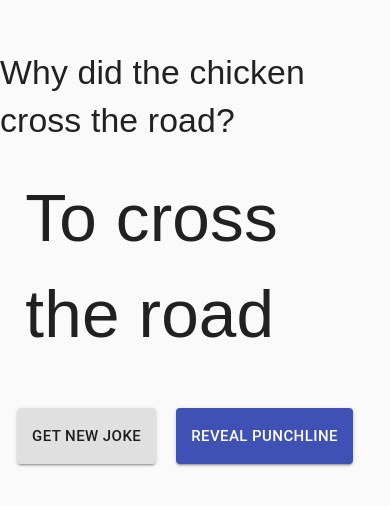
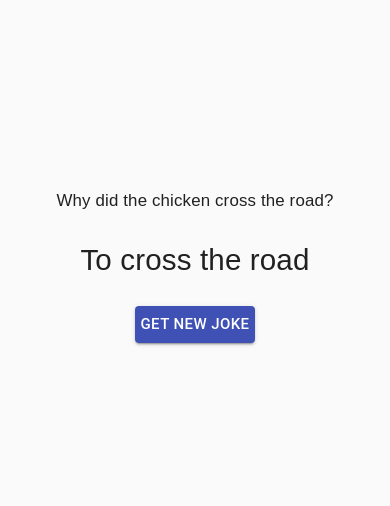
Before and after one commit to Benjamin-Wofford/random_joke, a React (Create React App) app: page / in a window 390 px wide. Shown: the part 156-662 px from the top of the page. Built offline with nearby package versions, Linux system fonts and the light colour scheme.

Commit message:
removed reveal punchline button to simplify UI and reduce friction between the user

```diff
--- a/public/index.html
+++ b/public/index.html
@@ -28,7 +28,7 @@
       work correctly both with client-side routing and a non-root public URL.
       Learn how to configure a non-root public URL by running `npm run build`.
     -->
-    <title>React App</title>
+    <title>Random Joke Generator</title>
   </head>
   <body>
     <noscript>You need to enable JavaScript to run this app.</noscript>
--- a/src/components/App.css
+++ b/src/components/App.css
@@ -26,3 +26,25 @@ body, html {
   font-family: 'Sulphur Point', sans-serif;
   margin: 3vh;
 }
+
+@media screen and (max-width: 1000px){
+  .setup{
+    font-size: 2vh;
+  }
+
+  .punchline{
+    font-size: 3.5vh;
+  }
+}
+
+/* media query for iphone 5 */
+
+/* @media screen and (device-aspect-ratio: 40/71) {
+  .setup{
+    font-size: 1vh;
+  }
+
+  .punchline{
+    font-size: 2.5vh;
+  }
+} */
--- a/src/components/App.js
+++ b/src/components/App.js
@@ -2,7 +2,6 @@ import React from "react";
 import Setup from "./Setup";
 import Punchline from "./Punchline";
 import NewJokeButton from "./NewJokeButton";
-import PunchlineButton from "./PunchlineButton";
 import CssBaseline from "@material-ui/core/CssBaseline";
 import "./App.css";
 
@@ -32,7 +31,6 @@ class App extends React.Component {
         <Punchline punchline={this.state.punchline}/>
         <div className="rowMaker">
           <NewJokeButton getJoke={this.getJoke}/>
-          <PunchlineButton />
         </div>
       </div>
     );
--- a/src/components/NewJokeButton.js
+++ b/src/components/NewJokeButton.js
@@ -3,7 +3,7 @@ import Button from '@material-ui/core/Button'
 
 class NewJokeButton extends React.Component{
     render(){
-       return <Button onClick={this.props.getJoke} style={{padding:15}} className='button' variant="contained" size="large">Get new joke</Button>
+       return <Button color="primary" onClick={this.props.getJoke} style={{padding:5}} className='button' variant="contained" size="large">Get new joke</Button>
     }
 }
 
--- a/src/components/PunchlineButton.js
+++ /dev/null
@@ -1,11 +0,0 @@
-import React from 'react';
-import Button from '@material-ui/core/Button'
-
-
-class PunchlineButton extends React.Component{
-    render(){
-       return <Button color="primary" style={{margin: 20, padding: 15}}className='button' variant='contained' size='large'>Reveal Punchline</Button>
-    }
-}
-
-export default PunchlineButton;
```
